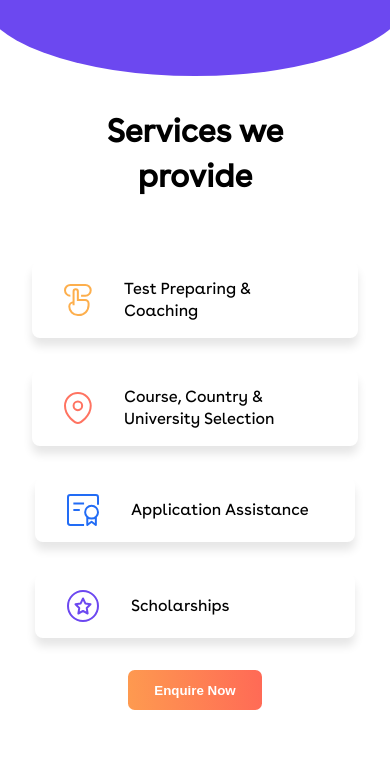
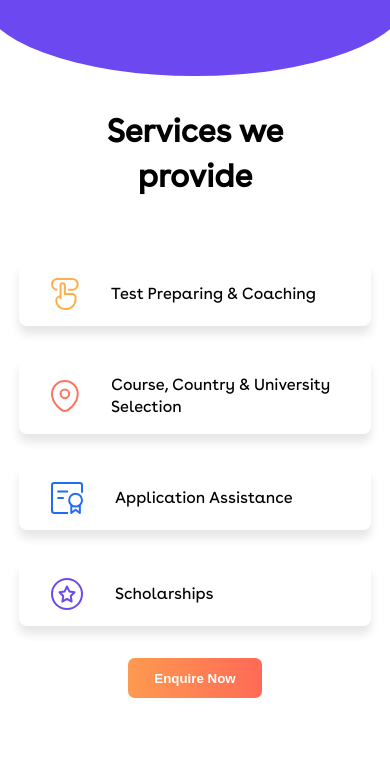
Before and after one commit to kkkmr/course-finder, a plain HTML site: page index.html in a window 390 px wide. Shown: the part 694-1466 px from the top of the page. Drawn offline with Linux system fonts and the light colour scheme; files whose address does not match are found by name.

Commit message:
updated width

```diff
--- a/index.css
+++ b/index.css
@@ -666,6 +666,7 @@ body {
         .services-items{
             li{
                 width: unset;
+                min-width: 22em;
             };
         }
     }
```
